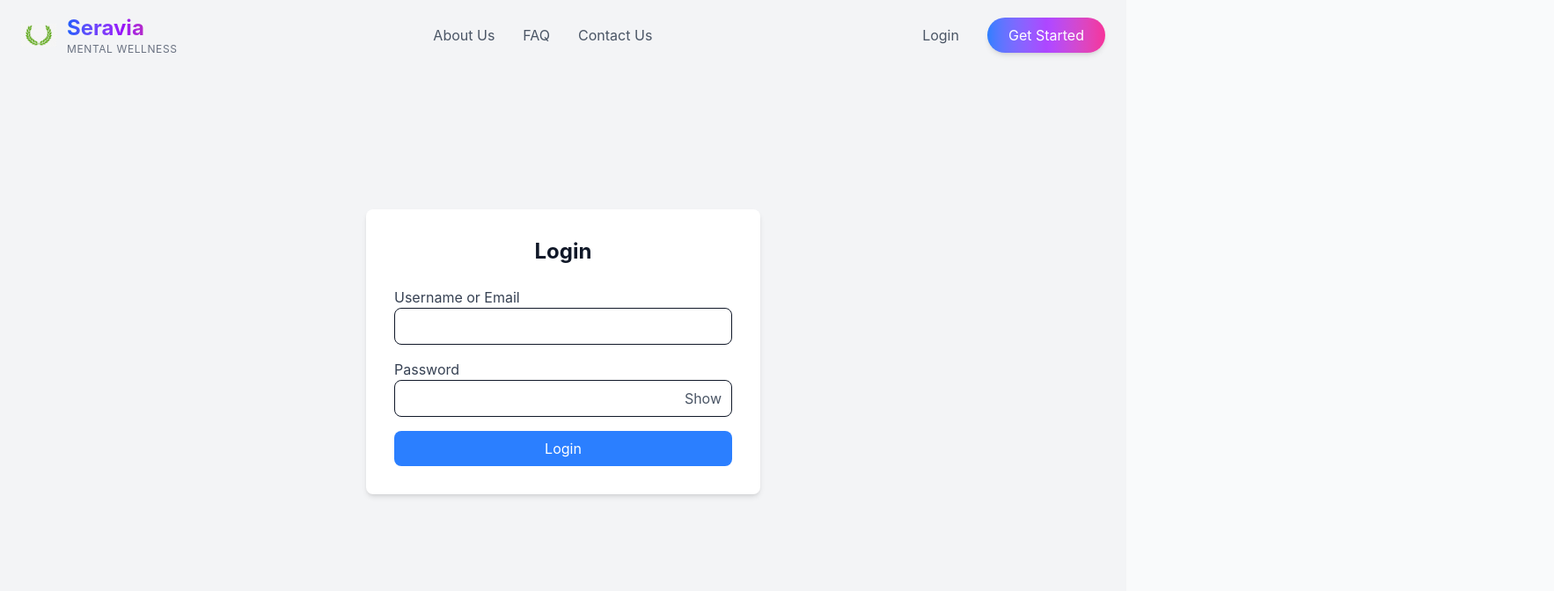
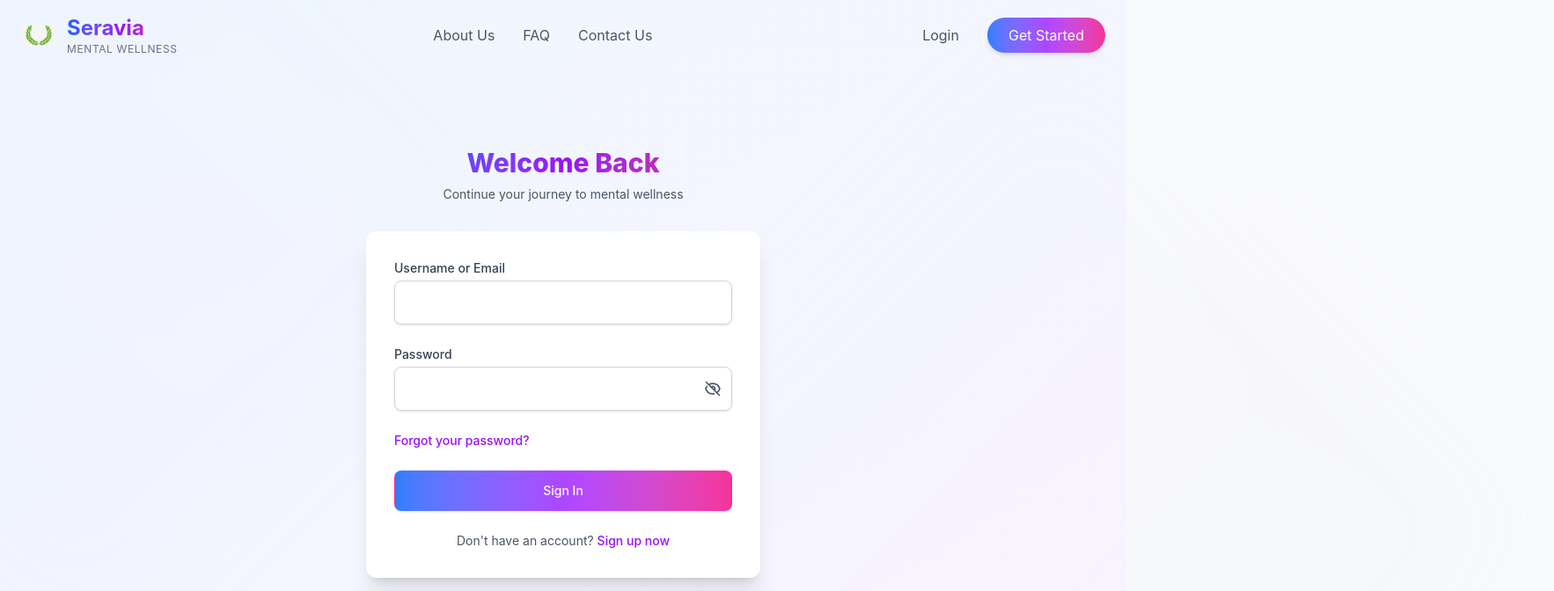
Before and after one commit to aryanlmfaoo/Servavia, a React (Vite) app: page /loginPage in a window 1280 px wide. Shown: the top 672 px of the page at 88% size, 1766 px wide, since content can reach past the window. Built offline with nearby package versions, Linux system fonts and the light colour scheme.

Commit message:
Made changes to Login

```diff
--- a/src/components/Hero.jsx
+++ b/src/components/Hero.jsx
@@ -49,7 +49,7 @@ const Hero = () => {
             whileTap={{ scale: 0.95 }}
             className="px-8 py-4 text-lg font-semibold text-white rounded-full bg-gradient-to-r from-blue-400 to-purple-500 hover:from-blue-500 hover:to-purple-600 transform transition-all duration-200 shadow-lg hover:shadow-xl"
           >
-           <Link to={SignupPage}> Start Your Journey</Link>
+            <Link to="/SignupPage">Start Your Journey</Link>
           </motion.button>
         </div>
       </div>
--- a/src/pages/LoginPage.jsx
+++ b/src/pages/LoginPage.jsx
@@ -1,12 +1,14 @@
 import React, { useState, useContext } from 'react';
-import { useNavigate } from 'react-router-dom';
+import { useNavigate, Link } from 'react-router-dom';
 import { UserContext } from '../context/UserContext';
+import { motion } from 'framer-motion';
 
 const LoginPage = () => {
   const [usernameOrEmail, setUsernameOrEmail] = useState('');
   const [password, setPassword] = useState('');
   const [showPassword, setShowPassword] = useState(false);
   const [error, setError] = useState('');
+  const [isLoading, setIsLoading] = useState(false);
   const { setUserToken } = useContext(UserContext);
   const navigate = useNavigate();
 
@@ -17,6 +19,7 @@ const LoginPage = () => {
       return;
     }
     setError('');
+    setIsLoading(true);
     try {
       const response = await fetch('/api/v1/auth/login', {
         method: 'POST',
@@ -35,52 +38,156 @@ const LoginPage = () => {
     } catch (error) {
       console.error('Error:', error);
       setError('An error occurred. Please try again later.');
+    } finally {
+      setIsLoading(false);
     }
   };
 
   return (
-    <div className="flex items-center justify-center min-h-screen bg-gray-100">
-      <div className="bg-white p-8 rounded-lg shadow-md w-full max-w-md">
-        <h2 className="text-2xl font-bold text-center mb-6">Login</h2>
-        {error && <p className="text-red-500 text-center mb-4">{error}</p>}
-        <form onSubmit={handleSubmit}>
-          <div className="mb-4">
-            <label htmlFor="usernameOrEmail" className="block text-gray-700">Username or Email</label>
+    <div className="min-h-screen bg-gradient-to-br from-blue-50 to-purple-50 flex items-center justify-center py-12 px-4 sm:px-6 lg:px-8">
+      {/* Animated background elements */}
+      <motion.div
+        className="absolute inset-0 z-0"
+        initial={{ opacity: 0 }}
+        animate={{
+          opacity: [0.1, 0.3, 0.1],
+        }}
+        transition={{
+          duration: 8,
+          repeat: Infinity,
+          repeatType: "reverse",
+        }}
+      >
+        <div className="absolute transform -rotate-45 blur-3xl opacity-20 bg-gradient-to-r from-blue-300 via-purple-300 to-green-200 w-[800px] h-[800px] -top-1/4 -left-1/4"></div>
+        <div className="absolute transform rotate-45 blur-3xl opacity-20 bg-gradient-to-r from-green-200 via-purple-300 to-blue-300 w-[800px] h-[800px] -bottom-1/4 -right-1/4"></div>
+      </motion.div>
+
+      <motion.div
+        initial={{ opacity: 0, y: 20 }}
+        animate={{ opacity: 1, y: 0 }}
+        transition={{ duration: 0.8 }}
+        className="max-w-md w-full space-y-8 relative z-10"
+      >
+        <div>
+          <motion.h2
+            initial={{ opacity: 0, y: 20 }}
+            animate={{ opacity: 1, y: 0 }}
+            transition={{ duration: 0.8, delay: 0.2 }}
+            className="mt-6 text-center text-3xl font-extrabold bg-gradient-to-r from-blue-600 via-purple-600 to-pink-600 bg-clip-text text-transparent"
+          >
+            Welcome Back
+          </motion.h2>
+          <motion.p
+            initial={{ opacity: 0, y: 20 }}
+            animate={{ opacity: 1, y: 0 }}
+            transition={{ duration: 0.8, delay: 0.3 }}
+            className="mt-2 text-center text-sm text-gray-600"
+          >
+            Continue your journey to mental wellness
+          </motion.p>
+        </div>
+
+        <motion.div
+          initial={{ opacity: 0, y: 20 }}
+          animate={{ opacity: 1, y: 0 }}
+          transition={{ duration: 0.8, delay: 0.4 }}
+          className="bg-white p-8 rounded-xl shadow-xl space-y-6"
+        >
+          {error && (
+            <motion.div
+              initial={{ opacity: 0, x: -10 }}
+              animate={{ opacity: 1, x: 0 }}
+              className="p-4 bg-red-50 border-l-4 border-red-500 text-red-700 text-sm rounded"
+            >
+              {error}
+            </motion.div>
+          )}
+
+          <form className="space-y-6" onSubmit={handleSubmit}>
+            <div>
+              <label htmlFor="usernameOrEmail" className="block text-sm font-medium text-gray-700">
+                Username or Email
+              </label>
+              <div className="mt-1">
                 <input
+                  id="usernameOrEmail"
+                  name="usernameOrEmail"
                   type="text"
-              id="usernameOrEmail"
+                  required
                   value={usernameOrEmail}
                   onChange={(e) => setUsernameOrEmail(e.target.value)}
-              className="w-full px-3 py-2 border rounded-lg focus:outline-none focus:ring focus:border-blue-300"
+                  className="appearance-none block w-full px-3 py-3 border border-gray-300 rounded-lg shadow-sm placeholder-gray-400 focus:outline-none focus:ring-2 focus:ring-purple-500 focus:border-transparent"
                 />
               </div>
-          <div className="mb-4">
-            <label htmlFor="password" className="block text-gray-700">Password</label>
-            <div className="relative">
+            </div>
+
+            <div>
+              <label htmlFor="password" className="block text-sm font-medium text-gray-700">
+                Password
+              </label>
+              <div className="mt-1 relative">
                 <input
+                  id="password"
+                  name="password"
                   type={showPassword ? 'text' : 'password'}
-                id="password"
+                  required
                   value={password}
                   onChange={(e) => setPassword(e.target.value)}
-                className="w-full px-3 py-2 border rounded-lg focus:outline-none focus:ring focus:border-blue-300"
+                  className="appearance-none block w-full px-3 py-3 border border-gray-300 rounded-lg shadow-sm placeholder-gray-400 focus:outline-none focus:ring-2 focus:ring-purple-500 focus:border-transparent"
                 />
                 <button
                   type="button"
                   onClick={() => setShowPassword(!showPassword)}
-                className="absolute inset-y-0 right-0 px-3 py-2 text-gray-600"
+                  className="absolute inset-y-0 right-0 px-3 flex items-center text-gray-600 hover:text-gray-800 transition-colors"
                 >
-                {showPassword ? 'Hide' : 'Show'}
+                  {showPassword ? (
+                    <svg className="h-5 w-5" fill="none" viewBox="0 0 24 24" stroke="currentColor">
+                      <path strokeLinecap="round" strokeLinejoin="round" strokeWidth={2} d="M15 12a3 3 0 11-6 0 3 3 0 016 0z" />
+                      <path strokeLinecap="round" strokeLinejoin="round" strokeWidth={2} d="M2.458 12C3.732 7.943 7.523 5 12 5c4.478 0 8.268 2.943 9.542 7-1.274 4.057-5.064 7-9.542 7-4.477 0-8.268-2.943-9.542-7z" />
+                    </svg>
+                  ) : (
+                    <svg className="h-5 w-5" fill="none" viewBox="0 0 24 24" stroke="currentColor">
+                      <path strokeLinecap="round" strokeLinejoin="round" strokeWidth={2} d="M13.875 18.825A10.05 10.05 0 0112 19c-4.478 0-8.268-2.943-9.543-7a9.97 9.97 0 011.563-3.029m5.858.908a3 3 0 114.243 4.243M9.878 9.878l4.242 4.242M9.88 9.88l-3.29-3.29m7.532 7.532l3.29 3.29M3 3l3.59 3.59m0 0A9.953 9.953 0 0112 5c4.478 0 8.268 2.943 9.543 7a10.025 10.025 0 01-4.132 5.411m0 0L21 21" />
+                    </svg>
+                  )}
                 </button>
               </div>
             </div>
-          <button
+
+            <div className="flex items-center justify-between">
+              <div className="text-sm">
+                <Link to="/forgot-password" className="font-medium text-purple-600 hover:text-purple-500">
+                  Forgot your password?
+                </Link>
+              </div>
+            </div>
+
+            <motion.button
               type="submit"
-            className="w-full bg-blue-500 text-white py-2 rounded-lg hover:bg-blue-600 focus:outline-none focus:ring focus:border-blue-300"
+              disabled={isLoading}
+              whileHover={{ scale: 1.02 }}
+              whileTap={{ scale: 0.98 }}
+              className={`w-full flex justify-center py-3 px-4 border border-transparent rounded-lg shadow-sm text-sm font-medium text-white bg-gradient-to-r from-blue-500 via-purple-500 to-pink-500 hover:from-blue-600 hover:via-purple-600 hover:to-pink-600 focus:outline-none focus:ring-2 focus:ring-offset-2 focus:ring-purple-500 transition-all duration-200 ${isLoading ? 'opacity-75 cursor-not-allowed' : ''}`}
             >
-            Login
-          </button>
+              {isLoading ? (
+                <svg className="animate-spin h-5 w-5 text-white" xmlns="http://www.w3.org/2000/svg" fill="none" viewBox="0 0 24 24">
+                  <circle className="opacity-25" cx="12" cy="12" r="10" stroke="currentColor" strokeWidth="4"></circle>
+                  <path className="opacity-75" fill="currentColor" d="M4 12a8 8 0 018-8V0C5.373 0 0 5.373 0 12h4zm2 5.291A7.962 7.962 0 014 12H0c0 3.042 1.135 5.824 3 7.938l3-2.647z"></path>
+                </svg>
+              ) : 'Sign In'}
+            </motion.button>
           </form>
+
+          <div className="mt-4 text-center">
+            <p className="text-sm text-gray-600">
+              Don't have an account?{' '}
+              <Link to="/SignupPage" className="font-medium text-purple-600 hover:text-purple-500">
+                Sign up now
+              </Link>
+            </p>
           </div>
+        </motion.div>
+      </motion.div>
     </div>
   );
 };
```
Lines whose indentation alone changed are shown as unchanged.
